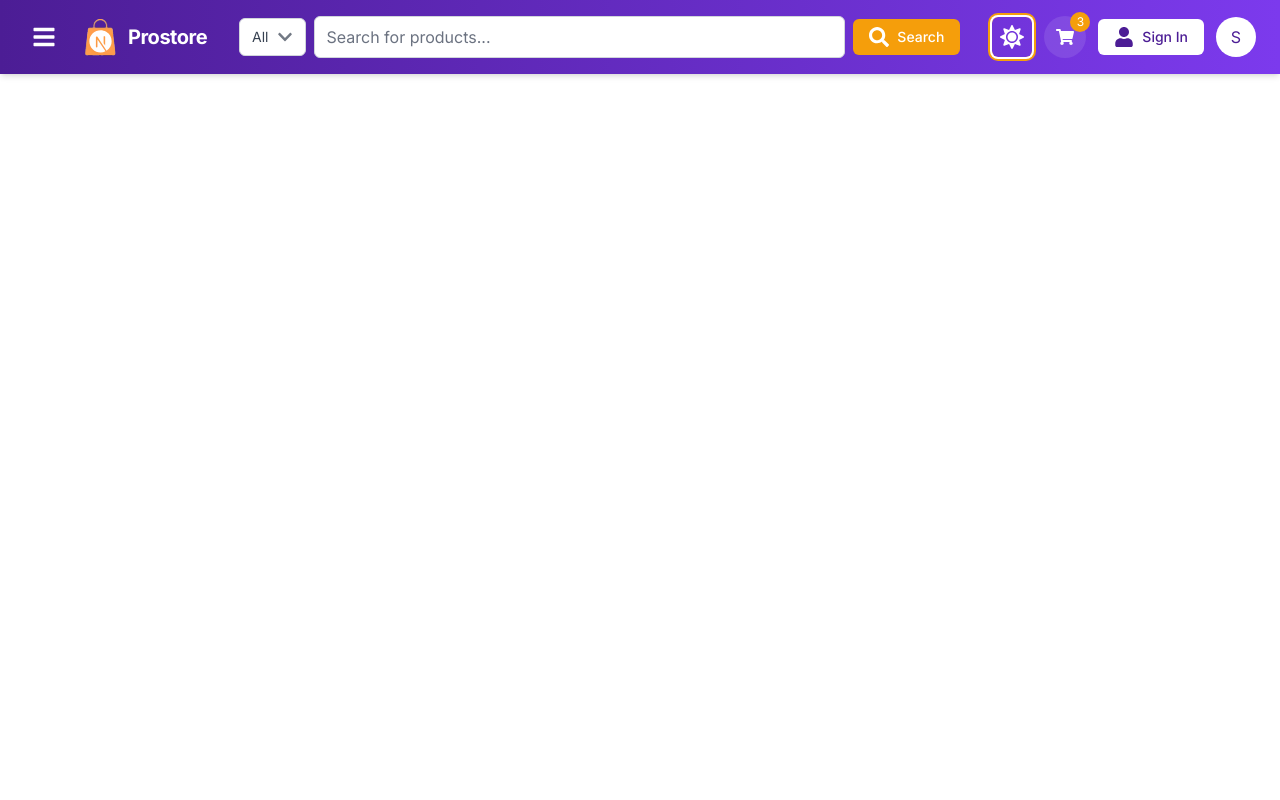
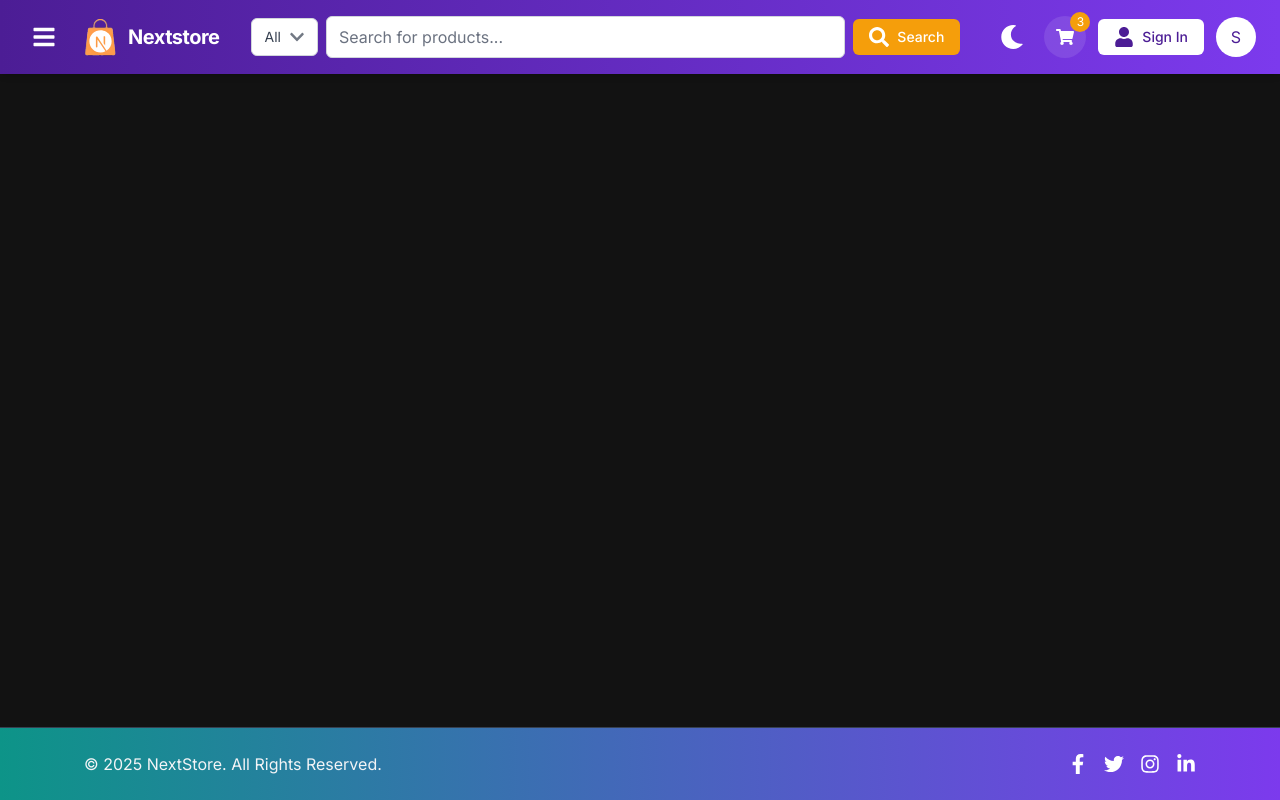
Before and after one commit to nohahakim/NextStore, a Next.js app: page / in a window 1280 px wide. Both pictures are taken after a click on the button 1012 px from the left and 37 px from the top of the page. Built offline with nearby package versions, Linux system fonts and the light colour scheme; no server answers.

Commit message:
header & footer

```diff
--- a/app/(root)/layout.tsx
+++ b/app/(root)/layout.tsx
@@ -1,3 +1,4 @@
+import Footer from "@/components/Footer";
 import Header from "@/components/shared/header";
 export default function RootLayout({
   children,
@@ -8,6 +9,7 @@ export default function RootLayout({
     <div className="flex flex-col h-screen">
       <Header />
       <main className="flex-1 wrapper">{children}</main>
+      <Footer />
     </div>
   );
 }
--- a/app/layout.tsx
+++ b/app/layout.tsx
@@ -2,6 +2,7 @@ import type { Metadata } from "next";
 import { Inter } from "next/font/google";
 import "@/assets/styles/globals.css";
 import { APP_DESCRIPTION, APP_NAME, SERVER_URL } from "@/lib/constants";
+import { ThemeProvider } from "next-themes";
 
 const inter = Inter({ subsets: ["latin"] });
 
@@ -22,7 +23,16 @@ export default function RootLayout({
 }>) {
   return (
     <html lang="en" suppressHydrationWarning>
-      <body className={`${inter.className}`}>{children}</body>
+      <body className={`${inter.className}`}>
+        <ThemeProvider
+          attribute="class"
+          defaultTheme="light"
+          enableSystem
+          disableTransitionOnChange
+        >
+          {children}
+        </ThemeProvider>
+      </body>
     </html>
   );
 }
--- /dev/null
+++ b/components/Footer.tsx
@@ -0,0 +1,52 @@
+import { APP_NAME } from "@/lib/constants";
+import Link from "next/link";
+import {
+  FaFacebookF,
+  FaTwitter,
+  FaInstagram,
+  FaLinkedinIn,
+} from "react-icons/fa";
+
+export default function Footer() {
+  const currentYear = new Date().getFullYear();
+
+  return (
+    <footer className="bg-gradient-to-r from-secondary-dark to-brand text-white mt-10 border-t border-gray-700">
+      <div className="max-w-6xl mx-auto px-5 py-6 flex flex-col md:flex-row items-center justify-between">
+        <span className="text-center text-sm md:text-base">
+          © {currentYear} {APP_NAME}. All Rights Reserved.
+        </span>
+        <nav aria-label="Social Media" className="flex space-x-4 mt-4 md:mt-0">
+          <Link
+            href="#"
+            aria-label="Facebook"
+            className="hover:text-accent transition transform hover:scale-110"
+          >
+            <FaFacebookF size={20} />
+          </Link>
+          <Link
+            href="#"
+            aria-label="Twitter"
+            className="hover:text-accent transition transform hover:scale-110"
+          >
+            <FaTwitter size={20} />
+          </Link>
+          <Link
+            href="#"
+            aria-label="Instagram"
+            className="hover:text-accent transition transform hover:scale-110"
+          >
+            <FaInstagram size={20} />
+          </Link>
+          <Link
+            href="#"
+            aria-label="LinkedIn"
+            className="hover:text-accent transition transform hover:scale-110"
+          >
+            <FaLinkedinIn size={20} />
+          </Link>
+        </nav>
+      </div>
+    </footer>
+  );
+}
--- a/components/shared/header/index.tsx
+++ b/components/shared/header/index.tsx
@@ -11,6 +11,7 @@ import {
   FaUser,
   FaEllipsisH,
 } from "react-icons/fa";
+import ModeToggle from "./mode-toggle";
 
 const Header: React.FC = () => {
   return (
@@ -31,12 +32,13 @@ const Header: React.FC = () => {
           <Link href="/" className="flex items-center space-x-2">
             <Image
               src="/images/logo.svg"
-              alt="Prostore logo"
+              alt="Nextstore logo"
               width={40}
               height={40}
               className="h-10 w-10"
+              priority={true}
             />
-            <span className="font-bold text-xl tracking-tight">Prostore</span>
+            <span className="font-bold text-xl tracking-tight">Nextstore</span>
           </Link>
         </div>
         {/* Search bar (desktop) */}
@@ -120,14 +122,8 @@ const Header: React.FC = () => {
         <div className="flex items-center space-x-4">
           <nav className="hidden md:flex items-center space-x-3">
             {/* Theme toggle (placeholder) */}
-            <button
-              type="button"
-              aria-label="Toggle Theme"
-              className="inline-flex items-center justify-center rounded-md p-2 hover:bg-brand-dark/50 transition focus:outline-none focus:ring-2 focus:ring-accent focus:ring-offset-2"
-              id="theme-toggle"
-            >
-              <FaSun className="h-6 w-6" />
-            </button>
+
+            <ModeToggle />
             {/* Cart */}
             <Link
               href="/cart"
--- /dev/null
+++ b/components/shared/header/mode-toggle.tsx
@@ -0,0 +1,33 @@
+"use client";
+import { useTheme } from "next-themes";
+import { FaSun, FaMoon } from "react-icons/fa";
+import { useState, useEffect } from "react";
+
+const ModeToggle = () => {
+  const { theme, setTheme, resolvedTheme } = useTheme();
+  const [mounted, setMounted] = useState(false);
+  const isDark = resolvedTheme === "dark"; // Use `resolvedTheme` for SSR compatibility
+
+  useEffect(() => setMounted(true), []);
+  if (!mounted) return null;
+
+  return (
+    <button
+      type="button"
+      aria-label="Toggle Theme"
+      onClick={() => setTheme(isDark ? "light" : "dark")}
+      className="inline-flex items-center justify-center rounded-md p-2 transition
+                 hover:bg-brand-dark/50 focus-visible:ring-2 focus-visible:ring-accent
+                 focus-visible:ring-offset-2 focus-visible:ring-offset-background"
+      id="theme-toggle"
+    >
+      {isDark ? (
+        <FaMoon className="h-6 w-6 " />
+      ) : (
+        <FaSun className="h-6 w-6 " />
+      )}
+    </button>
+  );
+};
+
+export default ModeToggle;
--- a/package.json
+++ b/package.json
@@ -10,6 +10,7 @@
   },
   "dependencies": {
     "next": "15.1.5",
+    "next-themes": "^0.4.4",
     "react": "^19.0.0",
     "react-dom": "^19.0.0",
     "react-icons": "^5.4.0"
@@ -19,6 +20,7 @@
     "@types/node": "^20",
     "@types/react": "^19",
     "@types/react-dom": "^19",
+    "autoprefixer": "^10.4.20",
     "eslint": "^9",
     "eslint-config-next": "15.1.5",
     "postcss": "^8",
```
Also changed, not shown: 1 other file (tests, documents, lock files or other folders).
